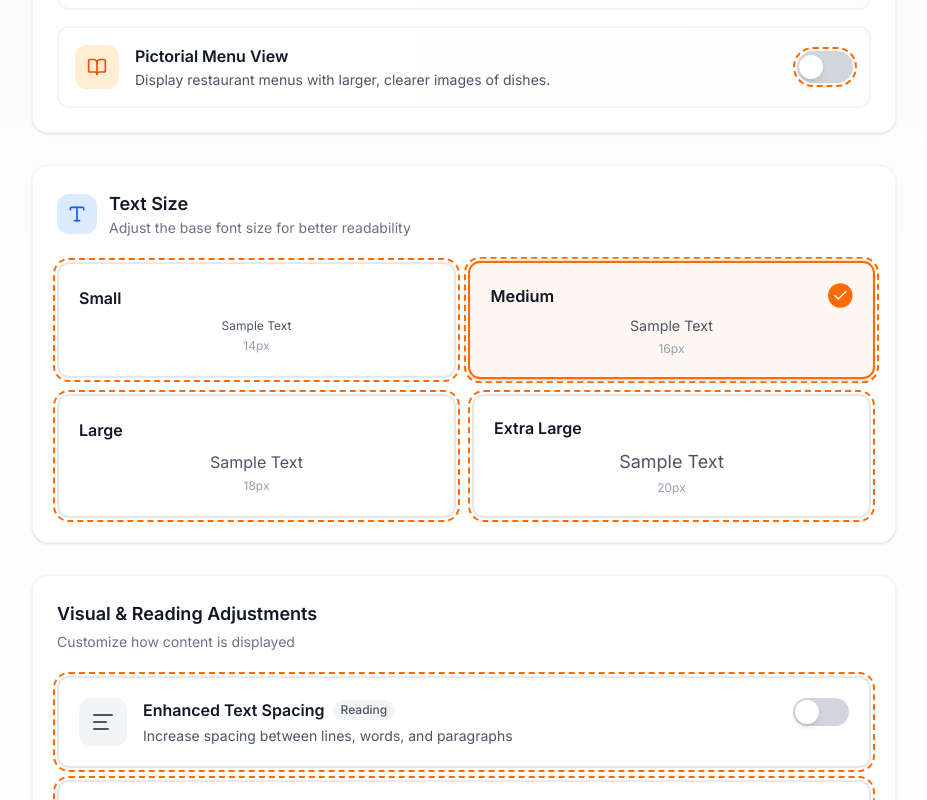
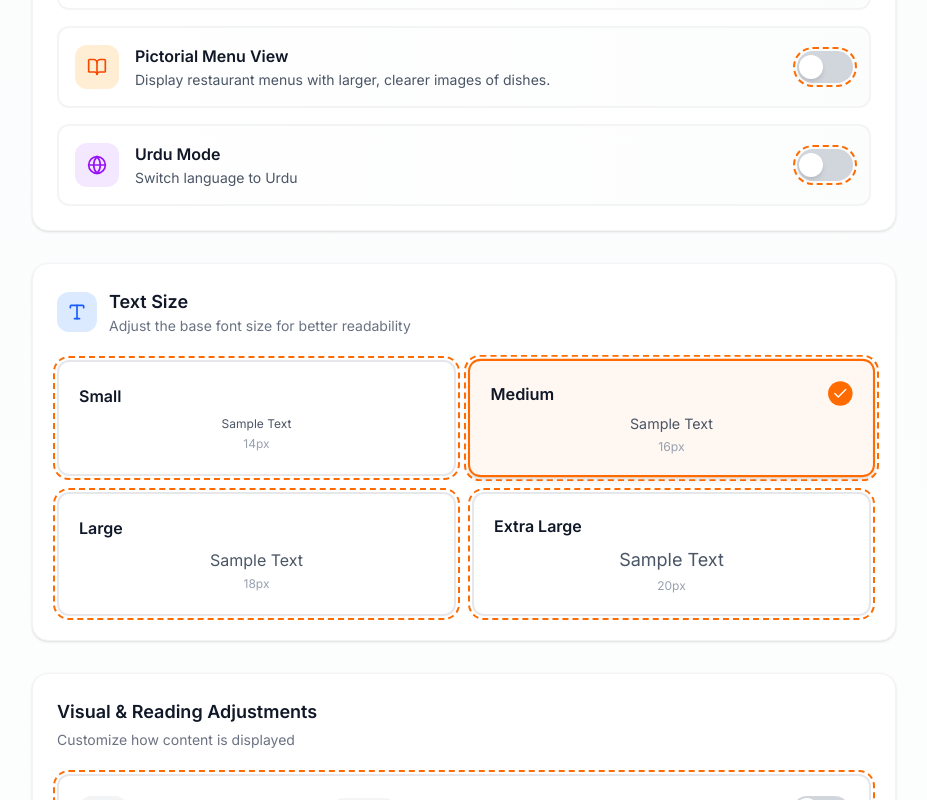
Before and after one commit to Qar-Raz/HCI-Project, a Next.js app: page /accessibility in a window 1280 px wide. Shown: the part 1640-2440 px from the top of the page, without its empty margins (176-1103 px from the left). Built offline with nearby package versions, Linux system fonts and the light colour scheme; no server answers.

Commit message:
fixed acccessibility

```diff
--- a/app/(tabs)/accessibility/page.tsx
+++ b/app/(tabs)/accessibility/page.tsx
@@ -435,13 +435,6 @@ export default function AccessibilityPage() {
             description: t('accessibility.linkHighlightDesc'),
             category: t('accessibility.categoryNavigation'),
         },
-        {
-            key: 'focusIndicator' as const,
-            icon: Focus,
-            label: t('accessibility.focusIndicator'),
-            description: t('accessibility.focusIndicatorDesc'),
-            category: t('accessibility.categoryNavigation'),
-        },
     ];
 
     const accessibilityTips = [
@@ -817,6 +810,28 @@ export default function AccessibilityPage() {
                                 </div>
                             );
                         })}
+
+                        {/* Urdu Mode Toggle */}
+                        <div className="flex items-center justify-between p-4 rounded-xl border-2 border-gray-100 hover:border-gray-200 transition-all bg-linear-to-r from-white to-gray-50/50">
+                            <div className="flex items-center gap-4 flex-1">
+                                <div className="w-11 h-11 rounded-xl flex items-center justify-center bg-purple-100 text-purple-600">
+                                    <Globe className="w-5 h-5" />
+                                </div>
+                                <div className="flex-1 min-w-0">
+                                    <h4 className="font-semibold text-gray-900 mb-0.5">Urdu Mode</h4>
+                                    <p className="text-sm text-gray-600">Switch language to Urdu</p>
+                                </div>
+                            </div>
+                            <button
+                                onClick={() => updateSetting('language', language === 'ur' ? 'en' : 'ur')}
+                                className={`relative w-14 h-8 rounded-full transition-colors duration-200 ease-in-out shrink-0 ml-4 ${language === 'ur' ? 'bg-[#FF6B00]' : 'bg-gray-300'}`}
+                                aria-label="Toggle Urdu Mode"
+                                aria-checked={language === 'ur' ? 'true' : 'false'}
+                                role="switch"
+                            >
+                                <div className={`absolute top-1 w-6 h-6 bg-white rounded-full transition-transform duration-200 ease-in-out shadow-md ${language === 'ur' ? 'translate-x-7 left-0.5' : 'translate-x-0 left-0.5'}`} />
+                            </button>
+                        </div>
                     </div>
                 </section>
 
```
